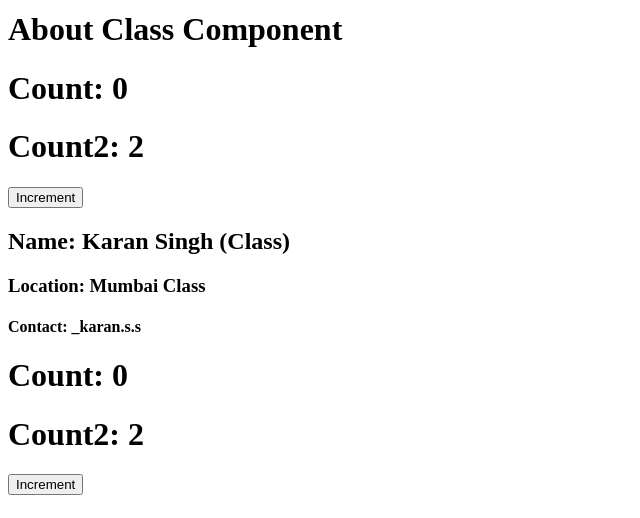
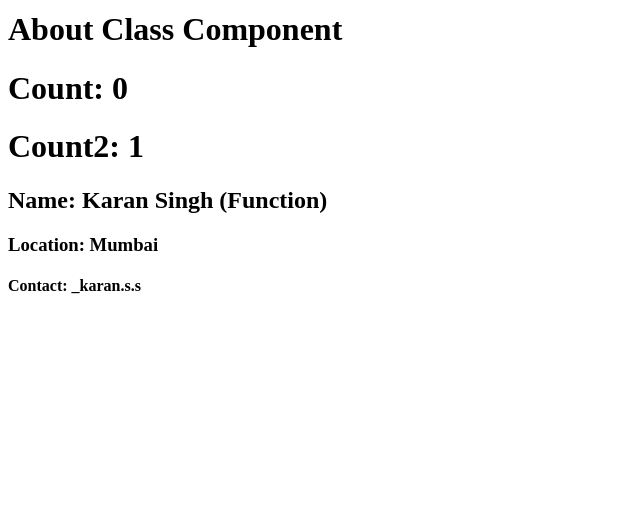
Before and after one commit to Karan2109/namaste-react, a React app: page /about in a window 1280 px wide. Shown: the part 431-949 px from the top of the page, without its empty margins (0-640 px from the left). After the commit the page ends 800 px from the top, so only its background shows below. Built offline with nearby package versions, Linux system fonts and the light colour scheme; the HTML template or start-up script is replaced by a standard one.

Commit message:
Learn more about useEffect Hook and Life cycle method

```diff
--- a/src/components/About.jsx
+++ b/src/components/About.jsx
@@ -18,21 +18,22 @@ class About extends React.Component {
     constructor(props) {
         super(props);
 
-        console.log("Parent Constructor called")
+        // console.log("Parent Constructor called")
     }
 
     componentDidMount() {
-        console.log("Parent ComponentDidMount called")
+        // console.log("Parent ComponentDidMount called")
     }
 
     render() {
-        console.log("Parent Render called")
+        // console.log("Parent Render called")
         return (
             <div>
                 <h1>About Class Component</h1>
                 {/* <User name={"Karan Singh (Function)"}/> */}
-                <UserClass name={"Karan Singh (Class)"} location={"Mumbai Class"} />
-                <UserClass name={"Karan Singh (Class)"} location={"Mumbai Class"} />
+                <User name={"Karan Singh (Function)"}/>
+                {/* <UserClass name={"Karan Singh (Class)"} location={"Mumbai Class"} /> */}
+                {/* <UserClass /> */}
             </div>
 
         )
--- a/src/components/User.jsx
+++ b/src/components/User.jsx
@@ -1,10 +1,23 @@
 import React from 'react'
-import { useState } from 'react'
+import { useState, useEffect } from 'react'
 
 const User = ({ name }) => {
 
     const [count] = useState(0);
     const [count2] = useState(1);
+
+    useEffect(() => {
+        const timer = setInterval(() => {
+            console.log("1st")
+        }, 1000)
+
+        return () => {
+            clearInterval(timer)
+            console.log("2nd")
+        }
+    }, [])
+
+    console.log("3rd")
 
     return (
         <div className='user-card'>
--- a/src/components/UserClass.jsx
+++ b/src/components/UserClass.jsx
@@ -6,33 +6,44 @@ class UserClass extends React.Component {
         super(props);
 
         this.state = {
-            count: 0,
-            count2: 2
+            userInfo: {
+                name: "Dummy",
+                location: "Default",
+            }
         }
-        console.log("Child Constructor called")
+        // console.log("Child Constructor called")
     }
 
-    componentDidMount() {
-        console.log("Child ComponentDidMount called")
+    async componentDidMount() {
+        // console.log("Child ComponentDidMount called")
+
+        // API Call
+        const data = await fetch("https://api.github.com/users/Karan2109");
+        const json = await data.json();
+
+        this.setState({
+            userInfo: json
+        })
+
+        // console.log(json);
+    }
+
+    componentDidUpdate() {
+        // console.log("ComponentDidUpdate called")
+    }
+
+    componentWillUnmount() {
+        // console.log("ComponentWillUnmount called")
     }
 
     render() {
+        // console.log("Child Render called")
 
-        const { name, location } = this.props
-        const { count, count2 } = this.state
+        const { name, location, avatar_url } = this.state.userInfo
 
-        console.log("Child Render called")
         return (
             <div className='user-card'>
-                <h1>Count: {count}</h1>
-                <h1>Count2: {count2}</h1>
-                <button onClick={() => {
-                    // Never update the state directly
-                    this.setState({
-                        count: this.state.count + 1,
-                        count2: this.state.count2 + 1
-                    })
-                }}>Increment</button>
+                <img src={avatar_url} alt="avatar_url" />
                 <h2>Name: {name}</h2>
                 <h3>Location: {location}</h3>
                 <h4>Contact: _karan.s.s</h4>
```
